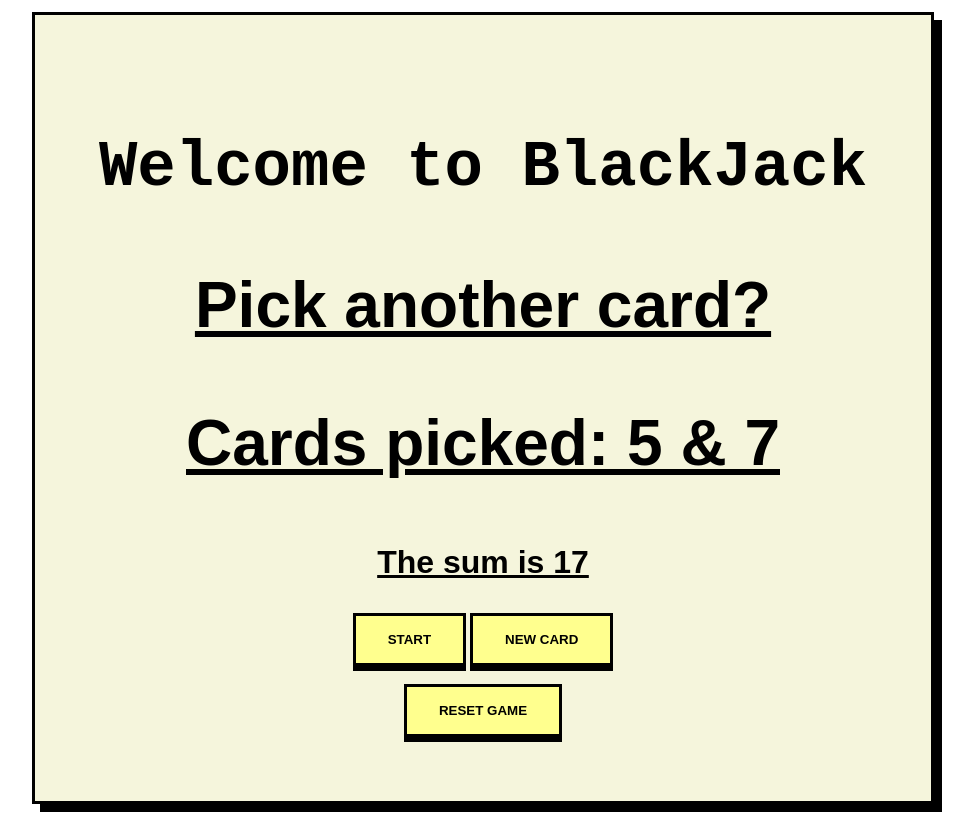
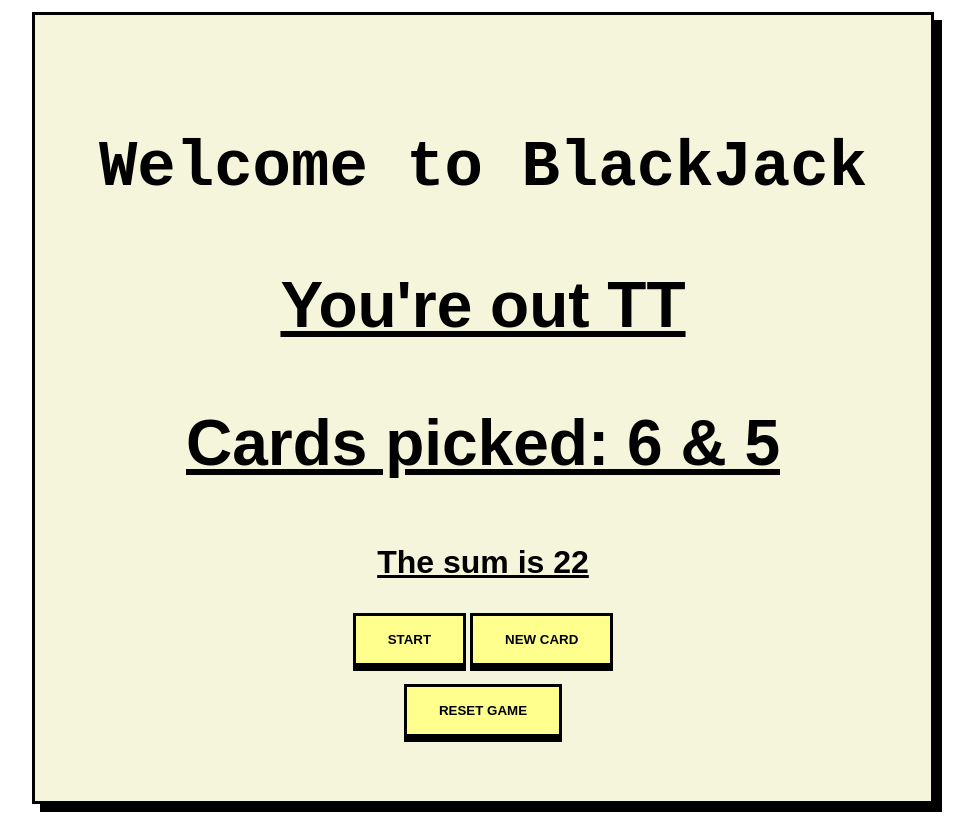
Before and after one commit to Naveenmeh02/Learning-about-ES6, a plain HTML site: page mini-project/index.html in a window 1280 px wide. Both pictures are taken after a click on the button "NEW CARD". Shown: the whole page, without its empty margins (157-1130 px from the left). Drawn offline with Linux system fonts and the light colour scheme.

```diff
--- a/mini-project/script.js
+++ b/mini-project/script.js
@@ -3,12 +3,11 @@ const pickedEl = document.getElementById("cardsPicked");
 const sumEl = document.getElementById("sum-el");
 
 // global variables
-let firstCard = 5;
-let secondCard = 7;
+let firstCard = 6;
+let secondCard = 5;
 let sum = firstCard + secondCard
 
 const startGame = () => {
-    messageEl.textContent = "Welcome!!"
     renderGame();
 }
 const renderGame = () => {
@@ -18,7 +17,7 @@ const renderGame = () => {
     messageEl.textContent = message
 }
 const NewCard = () =>{
-    let fresh = 5
+    let fresh = 11
     sum+=fresh // sum =sum + fresh
     pickedEl.textContent+= ` Cards picked: ${firstCard} & ${secondCard} & ${fresh}`
     renderGame()
```
Also changed, not shown: mini-project/index.html (line endings or trailing spaces), 1 other file.
